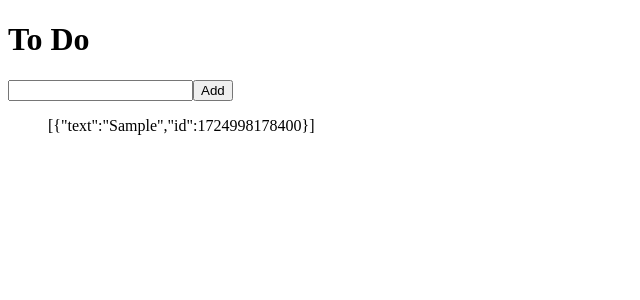
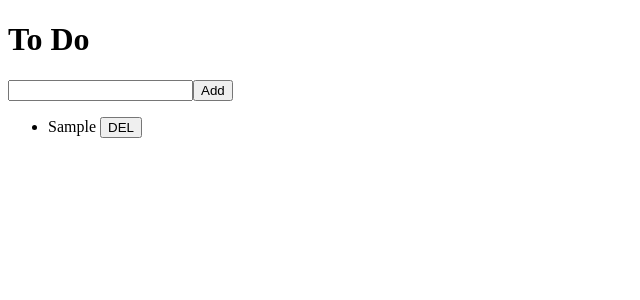
Before and after one commit to SO-HUII/vanilla-redux, a React (Create React App) app: page / in a window 1280 px wide. Both pictures are taken after typing "Sample" into the empty fields and a click on the button "Add". Shown: the top 300 px of the page, without its empty margins (0-640 px from the left). Built offline with nearby package versions, Linux system fonts and the light colour scheme.

Commit message:
Feat: dispatch delete toDos

```diff
--- /dev/null
+++ b/src/components/ToDo.js
@@ -0,0 +1,29 @@
+import React from "react";
+import { useDispatch } from "react-redux";
+import { deleteToDo } from "../store";
+
+function ToDo({ text, id }) {
+  const dispatch = useDispatch();
+
+  const onDelBtnClick = () => {
+    dispatch(deleteToDo(id));
+  }
+
+  return (
+    <li>
+      {text} <button onClick={onDelBtnClick}>DEL</button>
+    </li>
+  )
+
+}
+
+export default ToDo;
+
+// 이전 방식
+// function misDispatchToProps(dispatch, ownProps) {
+//   return {
+//     onDelBtnClick: () => dispatch(actionCreators.deleteToDo(ownProps.id))
+//   };
+// }
+
+// export default connect(null, misDispatchToProps)(ToDo);
--- a/src/routes/Home.js
+++ b/src/routes/Home.js
@@ -1,13 +1,14 @@
 import React, { useState } from "react";
 import { useDispatch, useSelector } from "react-redux";
 import { addToDo } from "../store";
+import ToDo from "../components/ToDo";
 
 function Home() {
   const [text, setText] = useState("");
 
   // useSelector는 getState와 같은 기능(store에서 정보를 가져옴). mapStateToProps의 대체재.
   // useDispatch는 mapDispatchToProps의 대체재.
-  const toDo = useSelector(state => state);
+  const toDos = useSelector(state => state);
   const dispatch = useDispatch();
 
   function onChange(e) {
@@ -19,6 +20,7 @@
     dispatch(addToDo(text));
     setText("");
   }
+
   return (
     <>
       <h1>To Do</h1>
@@ -27,13 +29,13 @@
         <button>Add</button>
       </form>
       <ul>
-        {JSON.stringify(toDo)}
+        {toDos.map(toDo => <ToDo {...toDo} key={toDo.id} />)}
       </ul>
     </>
   );
 }
 
-// 이전 방법
+// 이전 방식
 // function mapStateToProps(state) {
 //   return { toDos: state };
 // }
--- a/src/store.js
+++ b/src/store.js
@@ -13,7 +13,7 @@
 export const deleteToDo = (id) => {
   return {
     type: DELETE,
-    id
+    id: parseInt(id)
   };
 };
 
@@ -22,7 +22,7 @@
     case ADD:
       return [{ text: action.text, id: Date.now() }, ...state];
     case DELETE:
-      return state.filter(toDo => toDo !== action.id);
+      return state.filter(toDo => toDo.id !== action.id);
     default:
       return state;
   }
```
